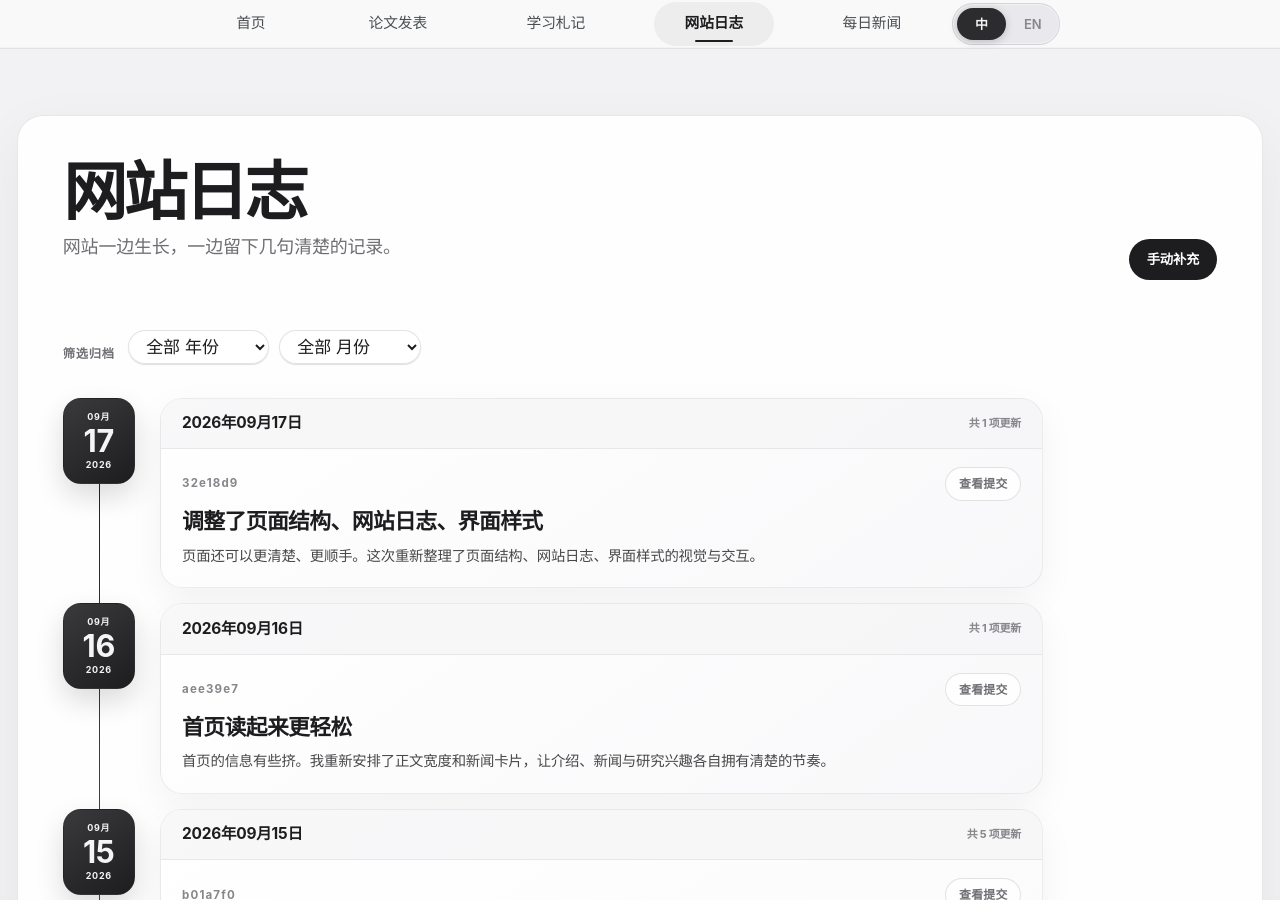
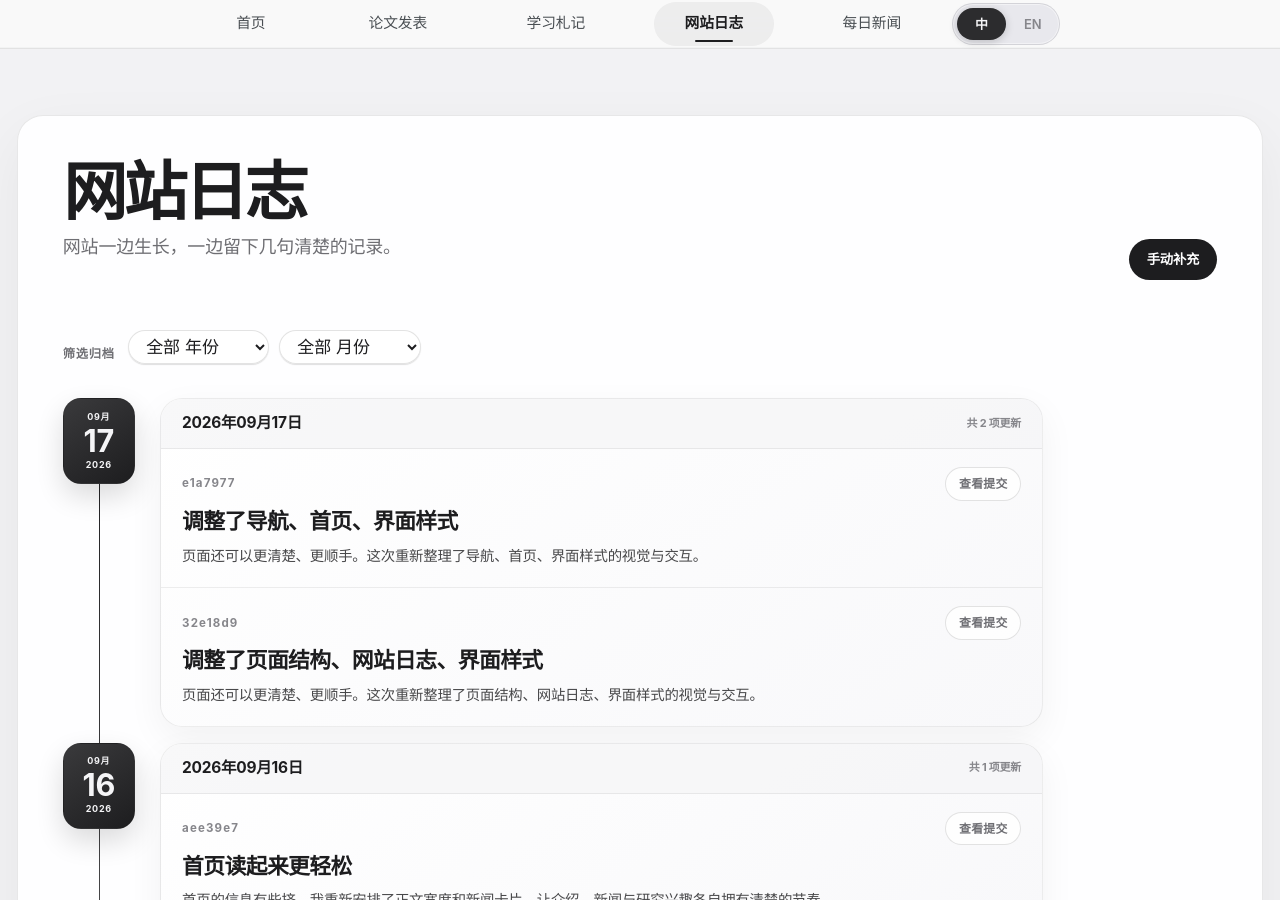
Before and after one commit to HaoxiangLuo/HaoxiangLuo.github.io, a Jekyll site: the page built from _pages/site-log-zh.html, in a window 1280 px wide and 900 px high. Built offline with Jekyll 4.4.1, drawn with Linux system fonts in a browser that asks for light colours; a style sheet for code colours, icons or effects is not loaded.

Commit message:
Record site update e1a7977da4a6488bbb37a2221b79cf9bd1ef69ce

```diff
--- a/_data/site_updates.json
+++ b/_data/site_updates.json
@@ -1,4 +1,18 @@
 [
+  {
+    "date": "2026-09-17",
+    "title_zh": "调整了导航、首页、界面样式",
+    "title_en": "Refined navigation, Home, interface styling",
+    "message": "Clarify navigation state and compact home intro",
+    "story_zh": "页面还可以更清楚、更顺手。这次重新整理了导航、首页、界面样式的视觉与交互。",
+    "story_en": "The site could feel clearer and easier to use, so I refined the visual design and interaction of navigation, Home, interface styling.",
+    "purpose_zh": "持续改进网站内容、信息组织与使用体验。",
+    "purpose_en": "Clarify navigation state and compact home intro",
+    "details_zh": "调整首页介绍、研究兴趣或全球要闻卡片。优化页面的排版、间距与响应式视觉效果。调整页面组件与内容结构。",
+    "details_en": "Refined the home introduction, research interests, or global-news card. Improved typography, spacing, and responsive visual presentation. Adjusted page components and content structure.",
+    "sha": "e1a7977",
+    "url": "https://github.com/HaoxiangLuo/HaoxiangLuo.github.io/commit/e1a7977da4a6488bbb37a2221b79cf9bd1ef69ce"
+  },
   {
     "date": "2026-09-17",
     "title_zh": "调整了页面结构、网站日志、界面样式",
```
